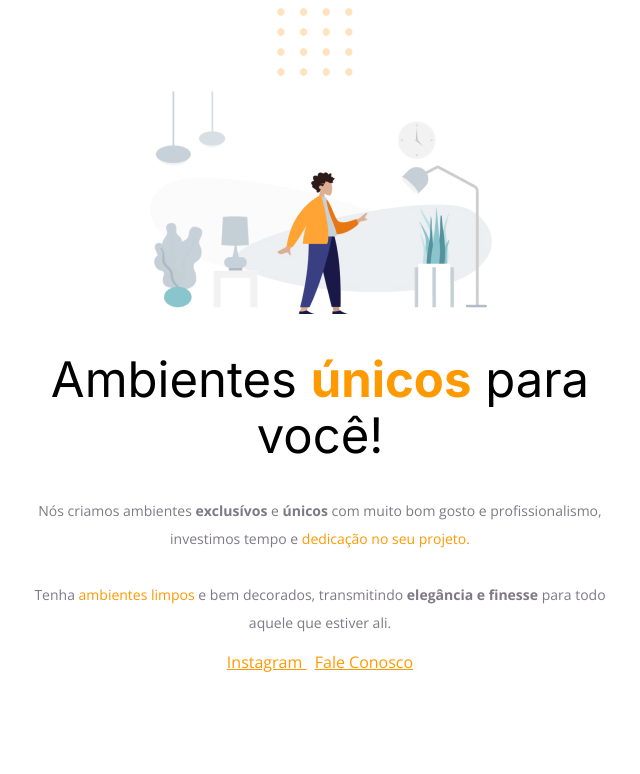
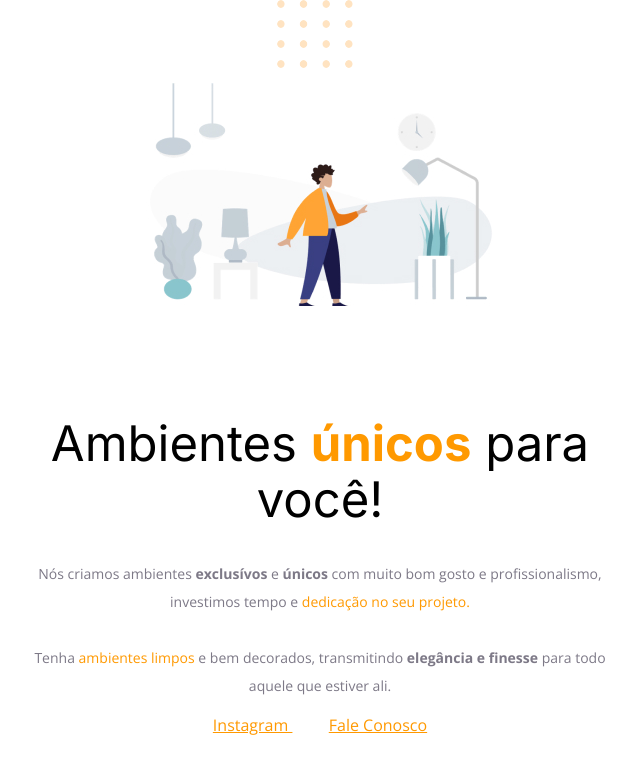
Before and after one commit to FelpsSousa/Explorer, a plain HTML site: page Project 1/index.html in a window 1280 px wide. Shown: the whole page, without its empty margins (320-960 px from the left). Drawn offline with nearby package versions, Linux system fonts and the light colour scheme.

Commit message:
Working with spacing.

```diff
--- a/Project 1/style.css
+++ b/Project 1/style.css
@@ -2,11 +2,16 @@ body {
   font-family: 'Open Sans', sans-serif;
 
   text-align: center;
+  margin: 0;
 }
 
 #hero {
-  width: 583px;
-  margin: auto;
+  width: 592px;
+  margin: 0 auto 72px;
+}
+
+#hero img {
+  margin-bottom: 72px;
 }
 
 h1 {
@@ -14,6 +19,8 @@ h1 {
   font-size: 49px;
   line-height: 56px;
   font-weight: normal;
+
+  margin-bottom: 32px;
 }
 
 h1 span {
@@ -30,3 +37,7 @@ p {
   font-size: 14px;
   line-height: 28px;
 }
+
+#footer a + a {
+  margin-left: 28px;
+}
```
